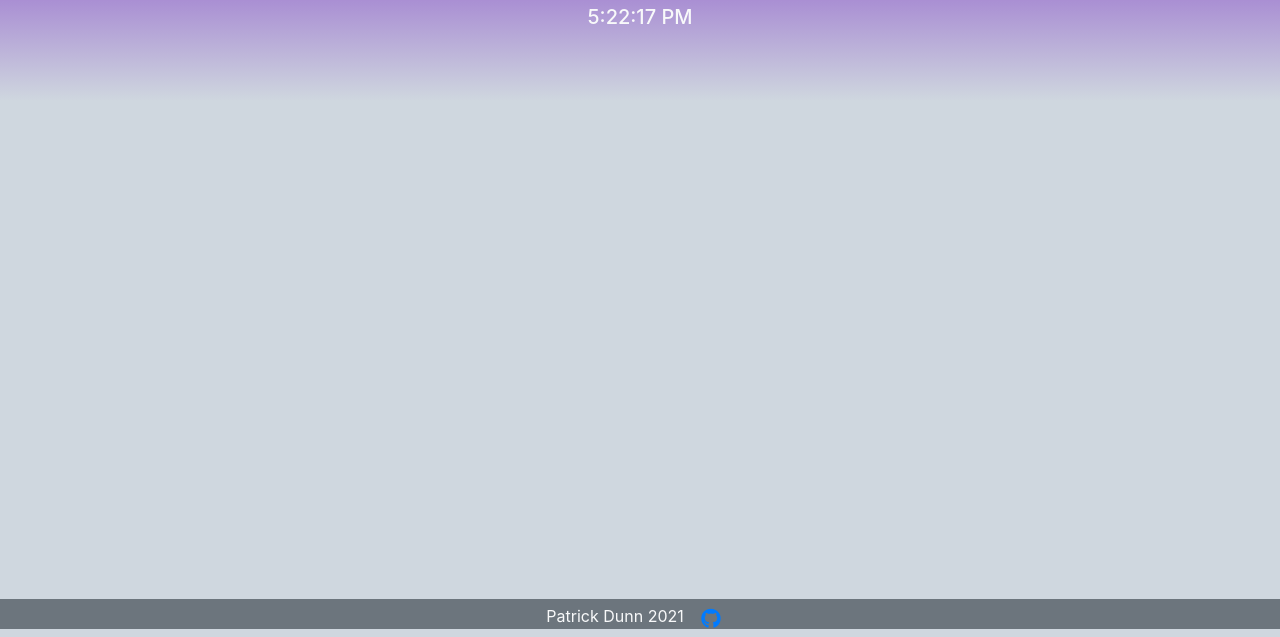
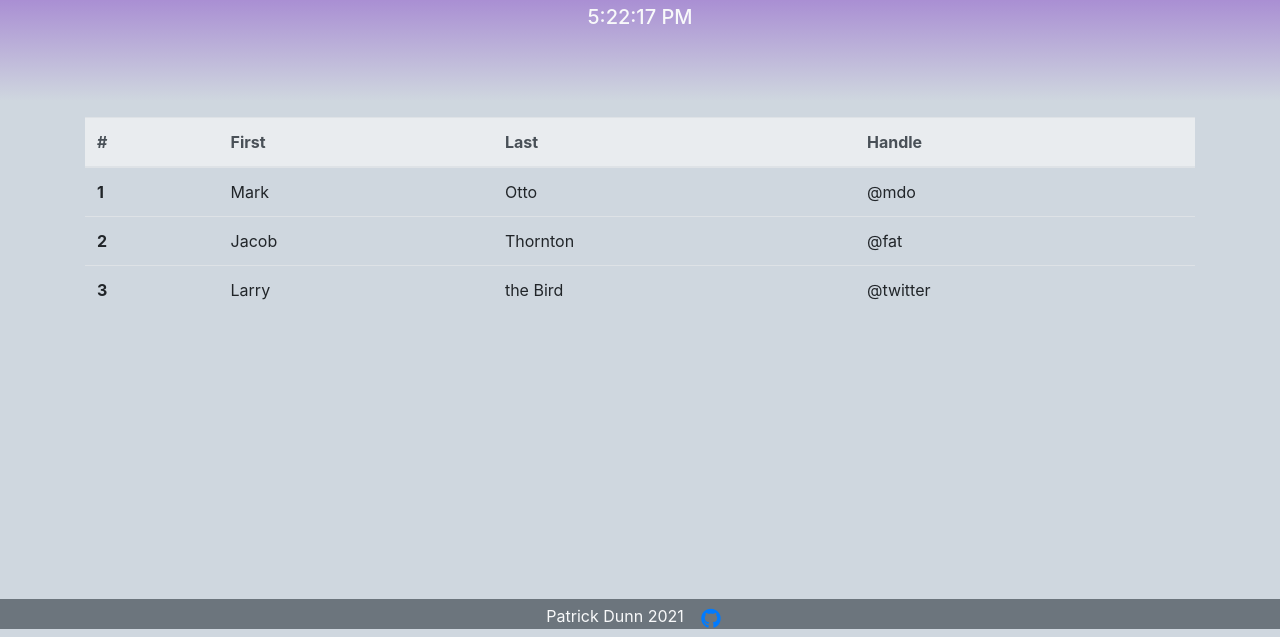
Before and after one commit to knightmac19/ToDoList, a plain HTML site: page index.html in a window 1280 px wide. Shown: the part 171-808 px from the top of the page. Drawn offline with nearby package versions, Linux system fonts and the light colour scheme.

Commit message:
adding bootstrap table

```diff
--- a/index.html
+++ b/index.html
@@ -29,6 +29,41 @@
                     </div>
                 </div>
             </div>
+
+            <div class="container">
+                <table class="table">
+                    <thead class="thead-light">
+                        <tr>
+                            <th scope="col">#</th>
+                            <th scope="col">First</th>
+                            <th scope="col">Last</th>
+                            <th scope="col">Handle</th>
+                        </tr>
+                    </thead>
+                    <tbody>
+                        <tr>
+                            <th scope="row">1</th>
+                            <td>Mark</td>
+                            <td>Otto</td>
+                            <td>@mdo</td>
+                        </tr>
+                        <tr>
+                            <th scope="row">2</th>
+                            <td>Jacob</td>
+                            <td>Thornton</td>
+                            <td>@fat</td>
+                        </tr>
+                        <tr>
+                            <th scope="row">3</th>
+                            <td>Larry</td>
+                            <td>the Bird</td>
+                            <td>@twitter</td>
+                        </tr>
+                    </tbody>
+                </table>
+            </div>
+
+
         </main>
 
         <div id="footer" class="bg-secondary">
--- a/script.js
+++ b/script.js
@@ -1,5 +1,7 @@
 $(document).ready(() => {
     console.log('script ready!');
+
+    var todos = JSON.parse(localStorage.getItem('todos')) || [];
 
     var pageDate = $('#page-date');
     var pageTime = $('#page-time');
```
